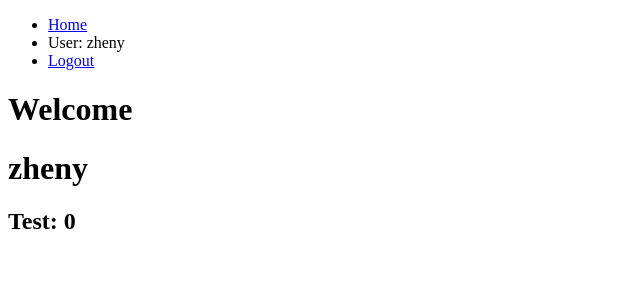
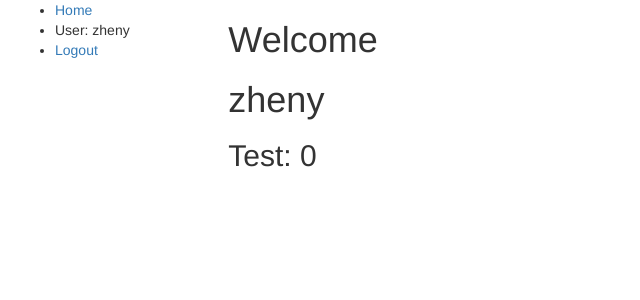
Before and after one commit to Zheny09/djangoprojectf, a Django app: page /hello/ in a window 1280 px wide. Shown: the top 300 px of the page, without its empty margins (0-640 px from the left). Run offline with Django 4.2, Linux system fonts and the light colour scheme; a user stored in the database is signed in; data that the repository does not hold is empty; some libraries are stand-ins or nearby versions.

Commit message:
Initial commit

```diff
--- a/templates/index.html
+++ b/templates/index.html
@@ -3,6 +3,8 @@
 <head>
     {% block title %}<title> Title </title>{% endblock %}
     <meta charset="UTF-8">
+
+    <link rel="stylesheet" href="https://maxcdn.bootstrapcdn.com/bootstrap/3.3.7/css/bootstrap.min.css">
 
 </head>
 <body>
@@ -10,7 +12,7 @@
 <div class="container-fluid">
 
     <div class="row">
-
+        <div class="col-sm-2">
             {% block sidebar %}
                 <ul class="sidebar-nav">
                     <li><a href="{% url 'index' %}"> Home </a></li>
@@ -22,7 +24,8 @@
                     {% endif %}
                 </ul>
             {% endblock %}
-
+        </div>
+        <div class="col-sm-10 ">
             {% block content %}
                 <h1>Welcome</h1>
                 {% if user.is_authenticated %}
@@ -35,5 +38,7 @@
             {% endblock %}
         </div>
     </div>
+</div>
+</div>
 </body>
 </html>
```
Lines whose indentation alone changed are shown as unchanged.
